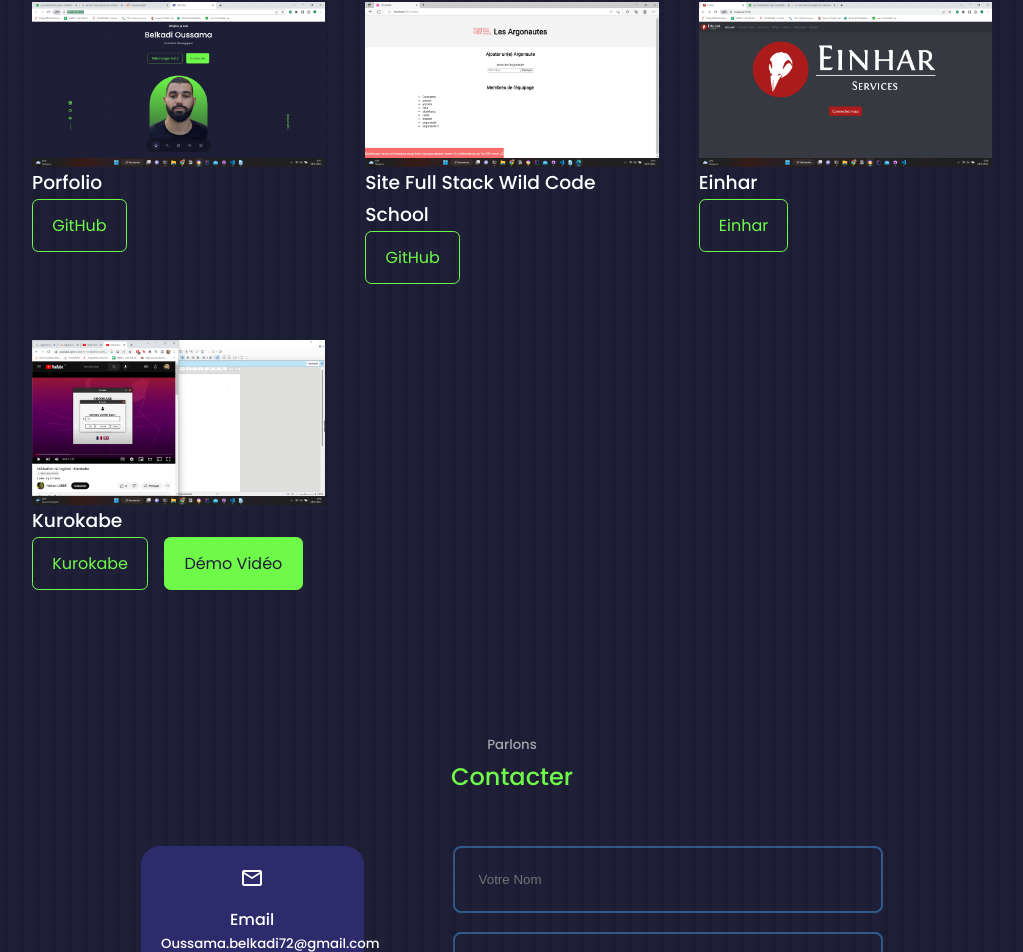
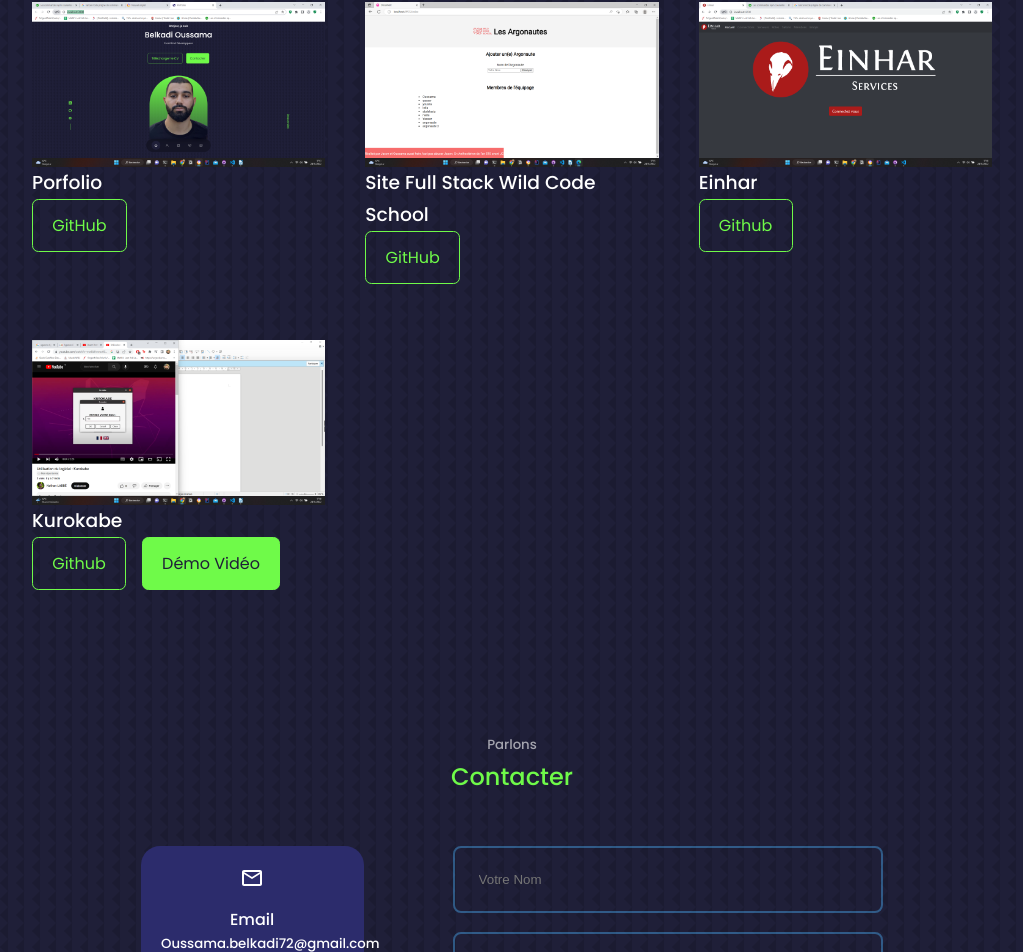
Before and after one commit to oussamablk-1/react-portfolio_website, a React (Create React App) app: page / in a window 1280 px wide. Shown: the part 3317-4269 px from the top of the page, without its empty margins (128-1151 px from the left). Built offline with nearby package versions, Linux system fonts and the light colour scheme.

Commit message:
Update projects.jsx

```diff
--- a/src/components/projects/projects.jsx
+++ b/src/components/projects/projects.jsx
@@ -38,7 +38,7 @@ const Projects = () => {
           </div>
           <h3>Einhar</h3>
           <div className="projects__item-cta">
-            <a href="https://github.com/Drakmain/Einhar" className='btn'>Einhar</a>
+            <a href="https://github.com/Drakmain/Einhar" className='btn'>Github</a>
           </div>
         </article>
 
@@ -48,7 +48,7 @@ const Projects = () => {
           </div>
           <h3>Kurokabe</h3>
           <div className="projects__item-cta">
-            <a href="https://github.com/Bouierck/Kurokabe" className='btn'>Kurokabe</a>
+            <a href="https://github.com/Bouierck/Kurokabe" className='btn'>Github</a>
             <a href="https://www.youtube.com/watch?v=mwBdHmnsc00&ab_channel=NathanLABB%C3%89" className='btn btn-primary' target='_blank'>Démo Vidéo</a>
           </div>
         </article>
```
